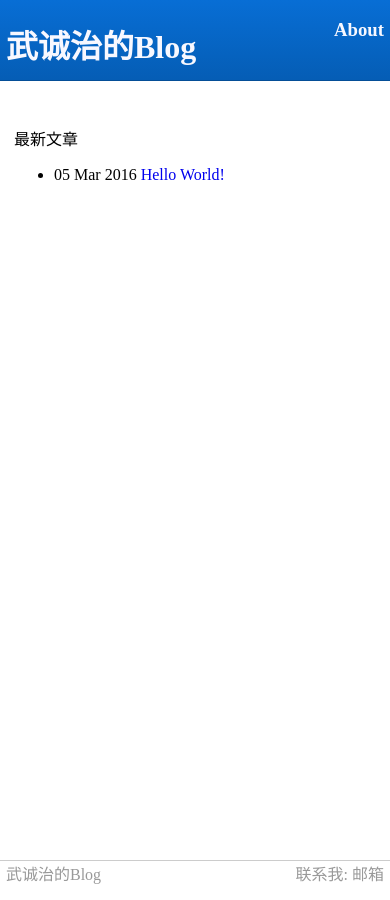
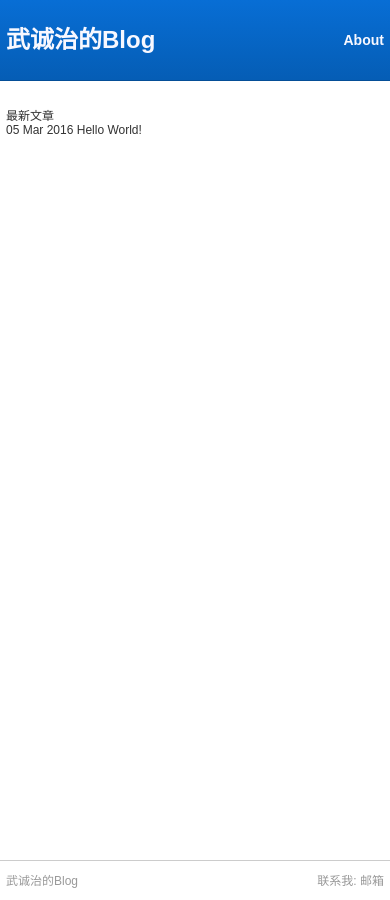
Before and after one commit to EnderZhou/EnderZhou, a Jekyll site: the page built from index.html, in a window 390 px wide. Built offline with Jekyll 4.4.1, drawn with Linux system fonts in a browser that asks for light colours.

Commit message:
head&foot 垂直居中

```diff
--- a/_layouts/default.html
+++ b/_layouts/default.html
@@ -5,6 +5,27 @@
 <meta name="viewport" content="width=device-width,initial-scale=1.0,maximum-scale=1.0" />
 <title>{{ page.title }}</title>
 <style>
+/*初始化css*/
+html,body,h1,h2,h3,h4,h5,h6,div,dl,dt,dd,ul,ol,li,p,blockquote,pre,hr,figure,table,caption,th,td,form,fieldset,legend,input,button,textarea,menu{margin:0;padding:0;}
+header,footer,section,article,aside,nav,hgroup,address,figure,figcaption,menu,details{display:block;}
+table{border-collapse:collapse;border-spacing:0;}
+caption,th{text-align:left;font-weight:normal;}
+html,body,fieldset,img,iframe,abbr{border:0;}
+i,cite,em,var,address,dfn{font-style:normal;}
+[hidefocus],summary{outline:0;}
+li{list-style:none;}
+small{font-size:100%;}
+sup,sub{font-size:83%;}
+pre,code,kbd,samp{font-family:inherit;}
+q:before,q:after{content:none;}
+textarea{overflow:auto;resize:none;}
+label,summary{cursor:default;}
+a,button{cursor:pointer;}
+h1,h2,h3,h4,h5,h6,em,strong,b{font-weight:bold;}
+del,ins,u,s,a,a:hover{text-decoration:none;}
+body,textarea,input,button,select,keygen,legend{font:12px/1.14 "微软雅黑",arial,\5b8b\4f53;color:#333;outline:0;}
+body{background:#fff;}
+a,a:hover{color:#333;}
 a,{cursor:pointer;}
 a,a:hover{text-decoration:none;}
 
@@ -24,6 +45,7 @@
     margin: 0 auto;
     clear: both;
     color:black;
+    line-height: 80px;
 }
 .c-nav a {
     display: inline-block;
@@ -63,7 +85,8 @@
     margin: 0 auto;
     clear: both;
     border-top: 1px solid #ccc;
-    color: #999
+    color: #999;
+    line-height: 40px;
 }
 .c-foot a {
     display: inline-block;
@@ -76,27 +99,12 @@
 
 /*  响应式  */
 @media screen and (max-width: 1024px) {
-    .c-nav .c-top,.c-mid .c-main,.c-footer .c-foot{
-    width: auto;
-    padding-left: 6px;
-    padding-right: 6px;
-    }
-}
-/*@media screen and(min-width: 320px) and (max-width: 760px){
     .c-top,.c-main,.c-foot{
     width: auto;
     padding-left: 6px;
     padding-right: 6px;
     }
 }
-@media screen and(min-width: 769px) and (max-width: 1000px) {
-    .c-top,.c-main,.c-foot{
-    width: auto;
-    padding-left: 6px;
-    padding-right: 6px;
-    }
-}*/
-/*  响应式  */
 
 </style>
 </head>
```
